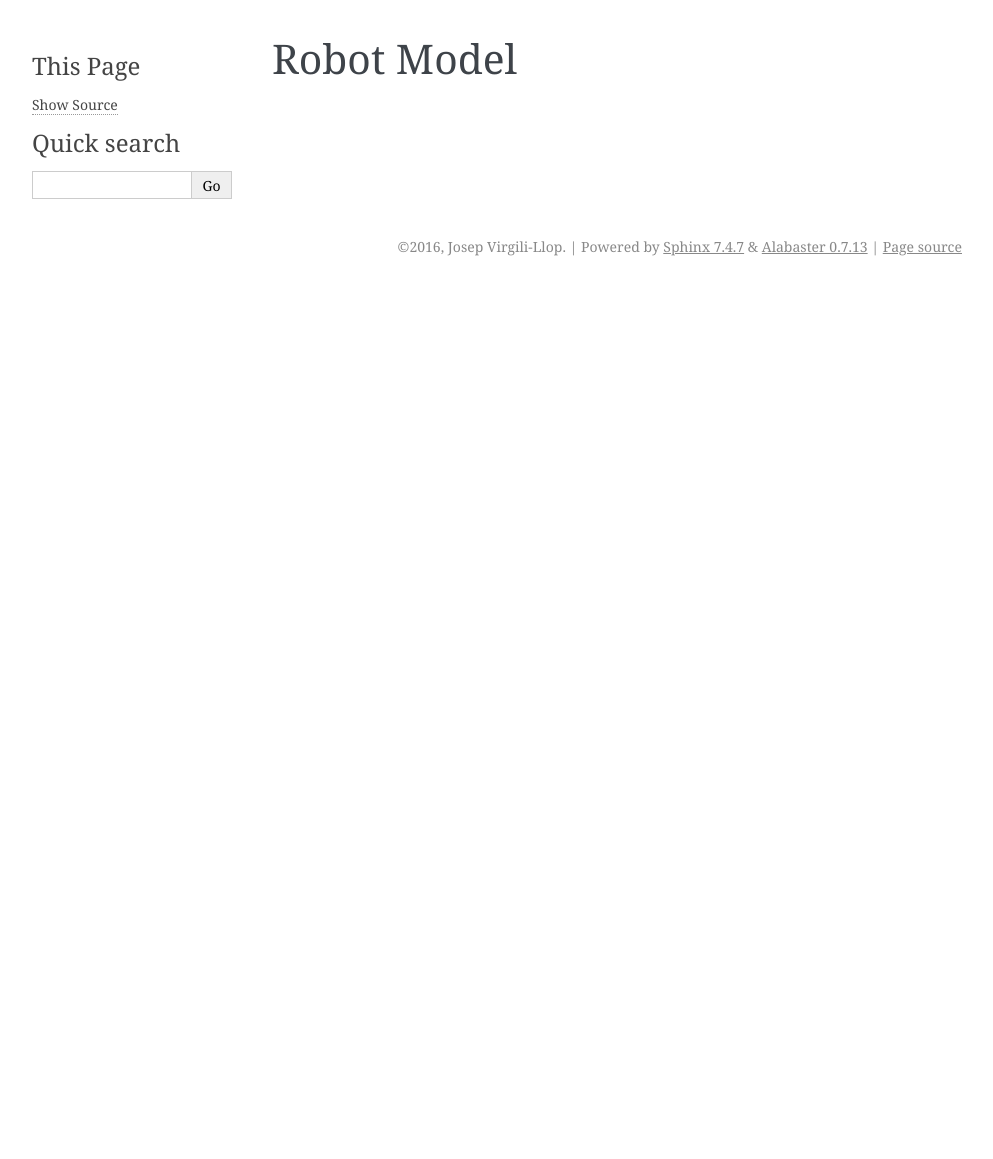
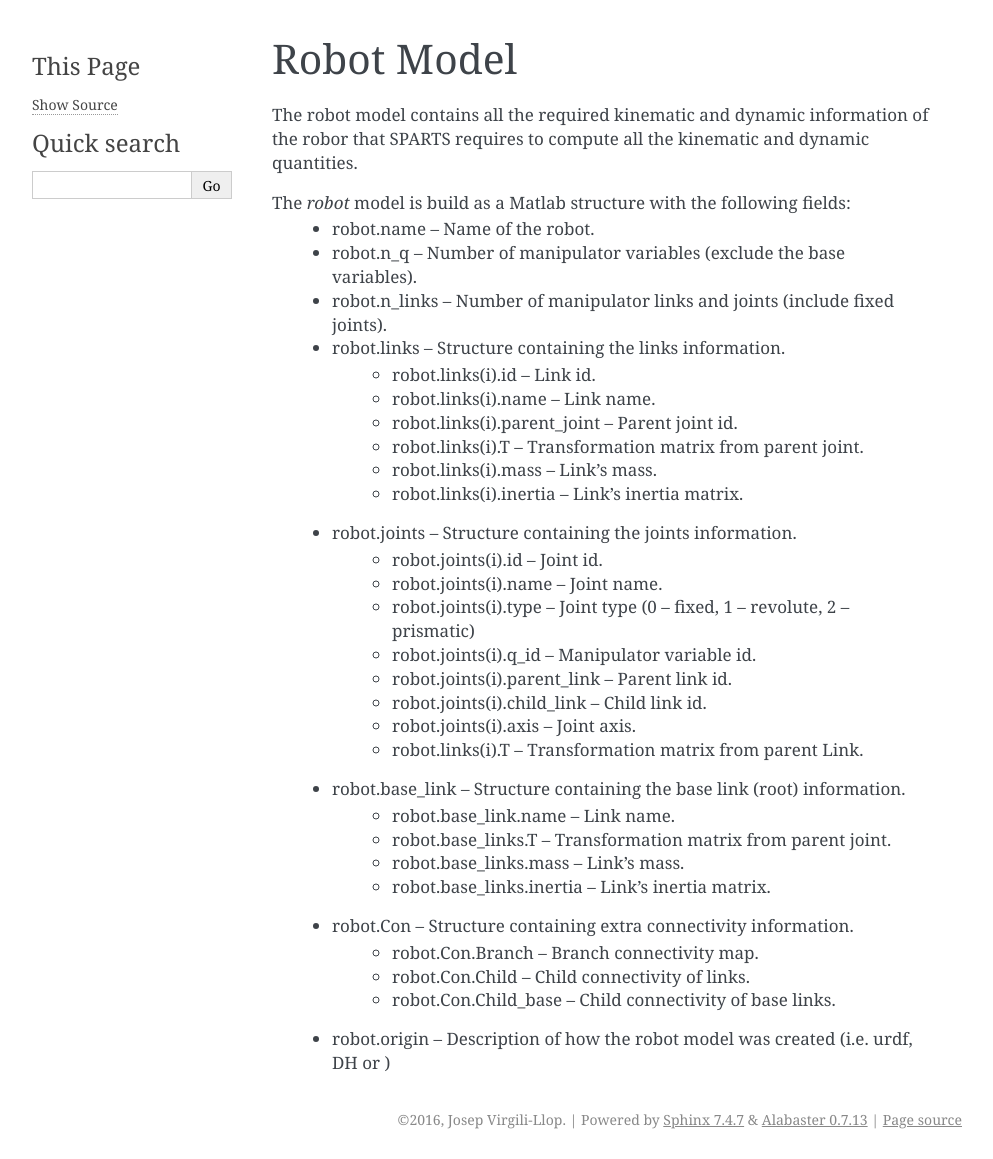
Before and after one commit to wujiashu0421/SPART, a Sphinx documentation site: the page built from docs/source/Robot_Model.rst, in a window 1280 px wide. Shown: the whole page, without its empty margins (148-1141 px from the left). Built offline with Sphinx 7.4.7, drawn with Linux system fonts in a browser that asks for light colours; before the commit the page ends 900 px from its top, so only the background shows below that.

Commit message:
Added content (preliminary).

```diff
--- a/docs/source/Robot_Model.rst
+++ b/docs/source/Robot_Model.rst
@@ -1,3 +1,36 @@
 ===========
 Robot Model
 ===========
+
+The robot model contains all the required kinematic and dynamic information of the robor that SPARTS requires to compute all the kinematic and dynamic quantities.
+
+The `robot` model is build as a Matlab structure with the following fields:
+	* robot.name -- Name of the robot.
+	* robot.n_q -- Number of manipulator variables (exclude the base variables).
+	* robot.n_links -- Number of manipulator links and joints (include fixed joints).
+	* robot.links -- Structure containing the links information.
+		* robot.links(i).id -- Link id.
+		* robot.links(i).name -- Link name.
+		* robot.links(i).parent_joint -- Parent joint id.
+		* robot.links(i).T -- Transformation matrix from parent joint.
+		* robot.links(i).mass -- Link's mass.
+		* robot.links(i).inertia -- Link's inertia matrix.
+	* robot.joints -- Structure containing the joints information.
+		* robot.joints(i).id -- Joint id.
+		* robot.joints(i).name -- Joint name.
+		* robot.joints(i).type -- Joint type (0 -- fixed, 1 -- revolute, 2 -- prismatic)
+		* robot.joints(i).q_id -- Manipulator variable id.
+		* robot.joints(i).parent_link -- Parent link id.
+		* robot.joints(i).child_link -- Child link id.
+		* robot.joints(i).axis -- Joint axis.
+		* robot.links(i).T -- Transformation matrix from parent Link.
+	* robot.base_link -- Structure containing the base link (root) information.
+		* robot.base_link.name -- Link name.
+		* robot.base_links.T -- Transformation matrix from parent joint.
+		* robot.base_links.mass -- Link's mass.
+		* robot.base_links.inertia -- Link's inertia matrix.
+	* robot.Con -- Structure containing extra connectivity information.
+		* robot.Con.Branch -- Branch connectivity map.
+		* robot.Con.Child -- Child connectivity of links.
+		* robot.Con.Child_base -- Child connectivity of base links.
+	* robot.origin -- Description of how the robot model was created (i.e. urdf, DH or )
```
